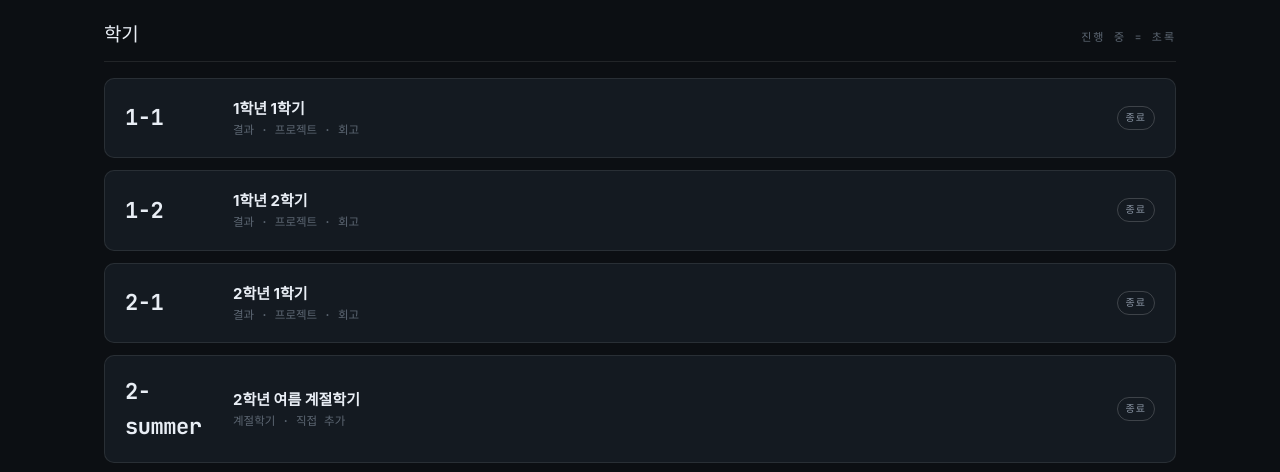
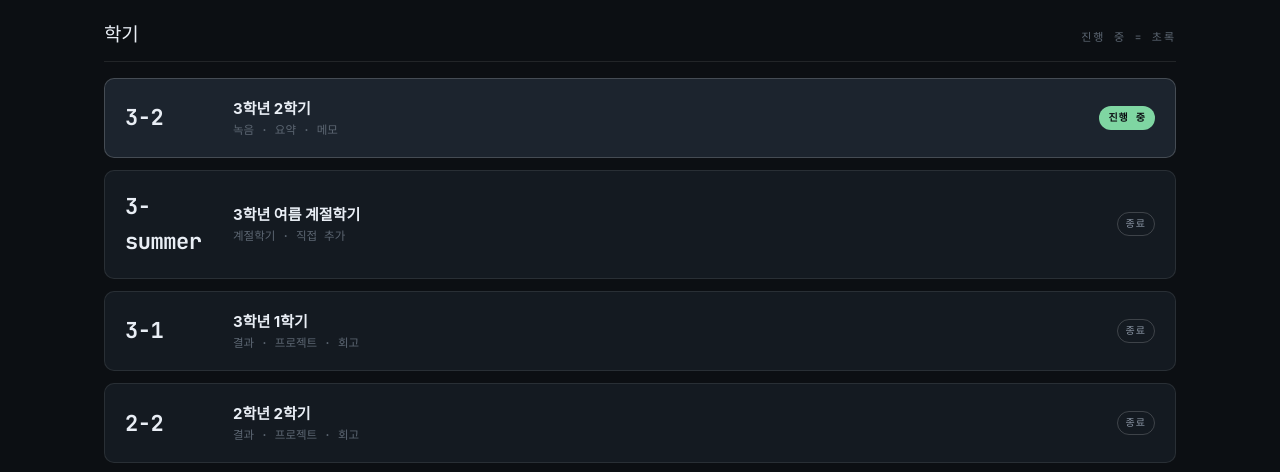
Before and after one commit to toowani/class-toowani, a plain HTML site: page index.html in a window 1280 px wide. Shown: the part 304-776 px from the top of the page. Drawn offline with Linux system fonts and the light colour scheme; a web font is replaced by a local one.

Commit message:
학기 목록을 최신순으로 표시
index.html에서 렌더링 시 SEMESTERS 배열을 slice().reverse()로 뒤집어
최근 학기(3-2)가 맨 위에 오도록 수정. data.js의 원본 배열 순서(시간순)는
다른 코드가 참조할 수 있으므로 그대로 둠.

```diff
--- a/index.html
+++ b/index.html
@@ -34,7 +34,7 @@
 (function () {
   var list = document.getElementById("list");
   document.getElementById("cnt").textContent = String(window.SEMESTERS.length).padStart(2, "0");
-  window.SEMESTERS.forEach(function (s) {
+  window.SEMESTERS.slice().reverse().forEach(function (s) {
     var a = document.createElement("a");
     a.className = "card sem-card" + (s.state === "current" ? " current" : "");
     a.href = s.id + "/";
```
